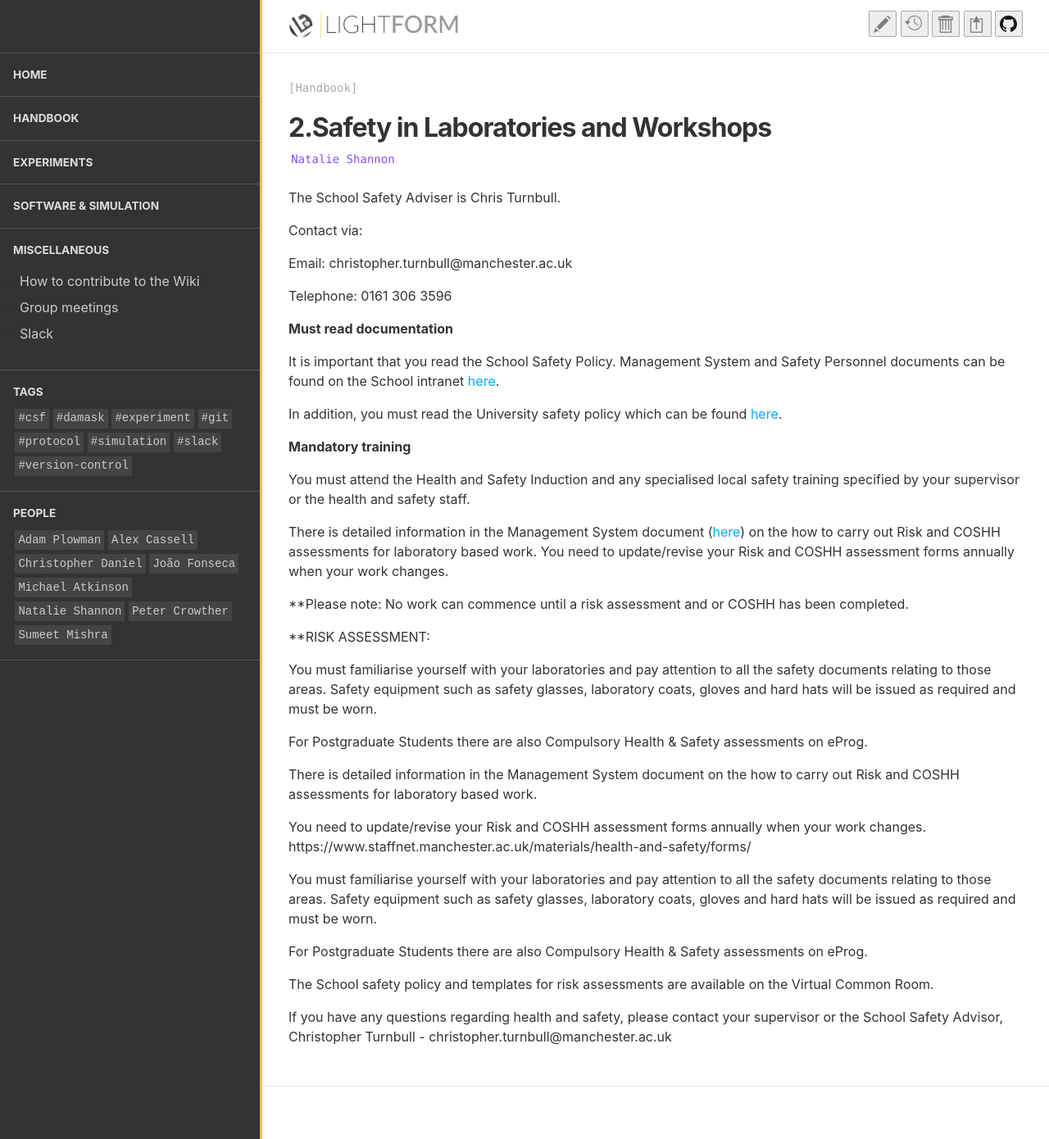
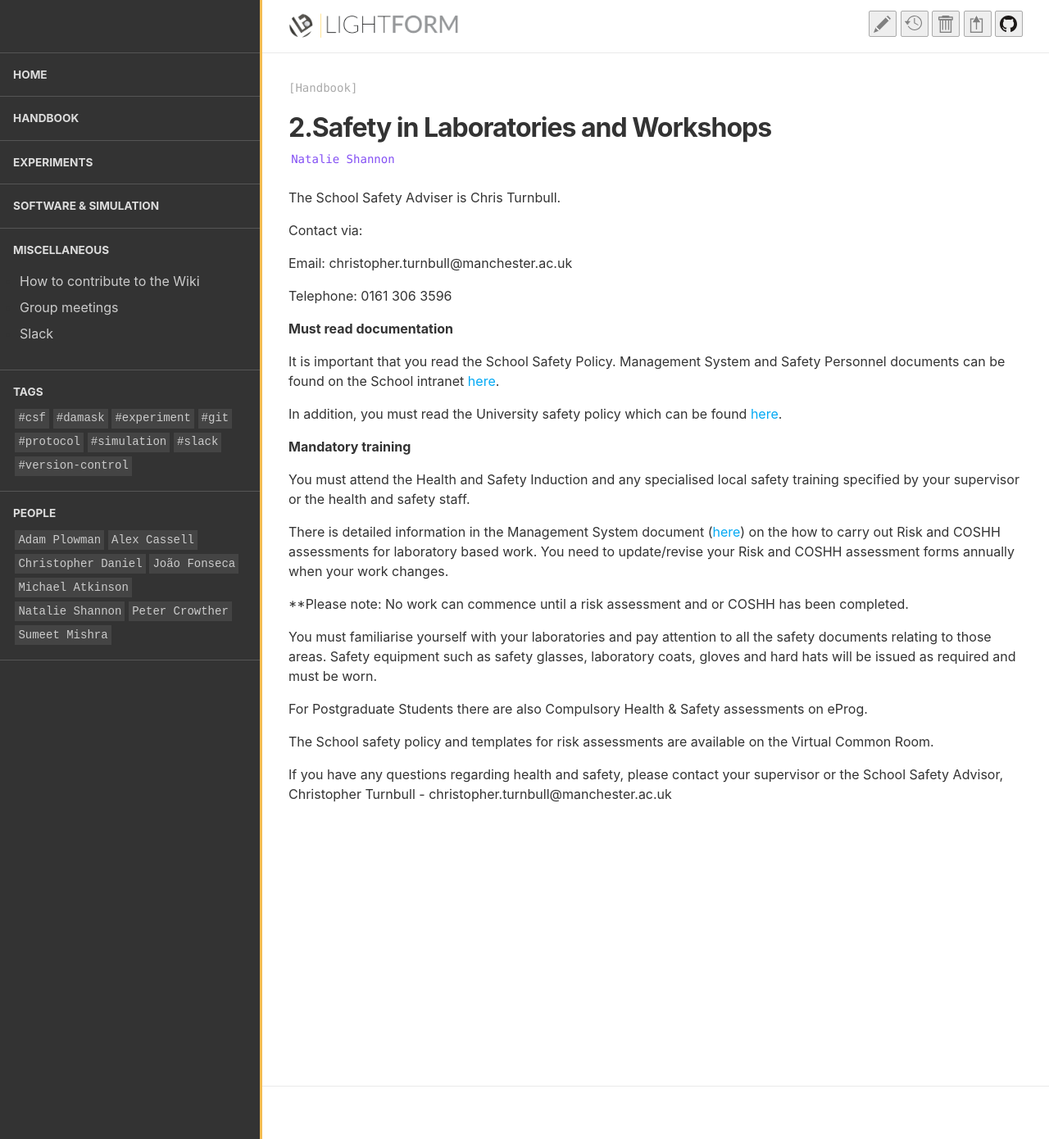
Before and after one commit to LightForm-group/wiki, a Jekyll site: the page built from collections/_handbook/Safety.md, in a window 1280 px wide and 1390 px high. Shown: the whole window at 82% size. Built offline with Jekyll 4.4.1, drawn with Linux system fonts in a browser that asks for light colours.

Commit message:
Update Safety.md

```diff
--- a/collections/_handbook/Safety.md
+++ b/collections/_handbook/Safety.md
@@ -25,16 +25,6 @@ There is detailed information in the Management System document ([here](https://
 
 **Please note: No work can commence until a risk assessment and or COSHH has been completed.
 
-**RISK ASSESSMENT:
-
-You must familiarise yourself with your laboratories and pay attention to all the safety documents relating to those areas. Safety equipment such as safety glasses, laboratory coats, gloves and hard hats will be issued as required and must be worn.
-
-For Postgraduate Students there are also Compulsory Health & Safety assessments on eProg.
-
-There is detailed information in the Management System document on the how to carry out Risk and COSHH assessments for laboratory based work.
-
-You need to update/revise your Risk and COSHH assessment forms annually when your work changes. https://www.staffnet.manchester.ac.uk/materials/health-and-safety/forms/
-
 You must familiarise yourself with your laboratories and pay attention to all the safety documents relating to those areas. Safety equipment such as safety glasses, laboratory coats, gloves and hard hats will be issued as required and must be worn.
 
 For Postgraduate Students there are also Compulsory Health & Safety assessments on eProg.
```
